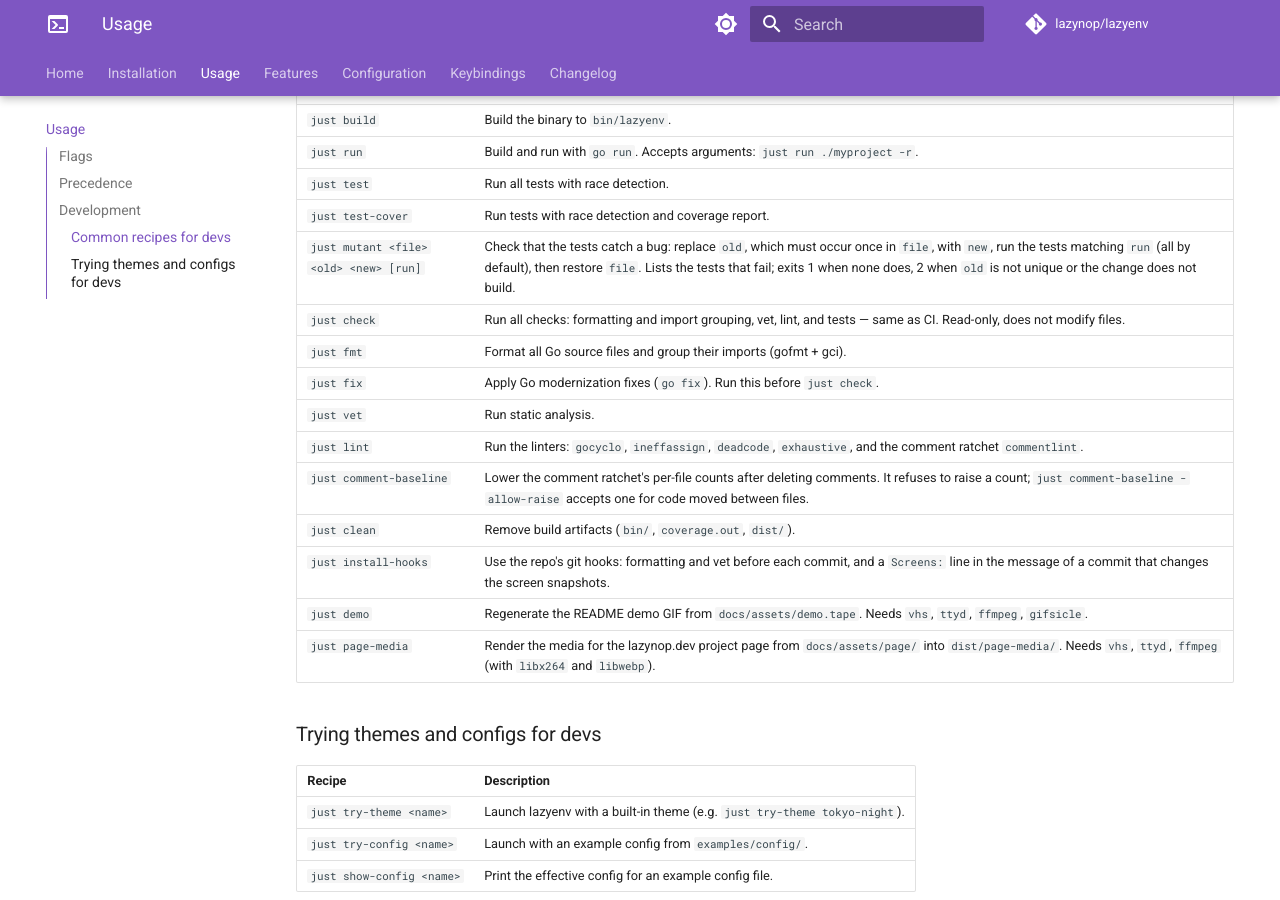
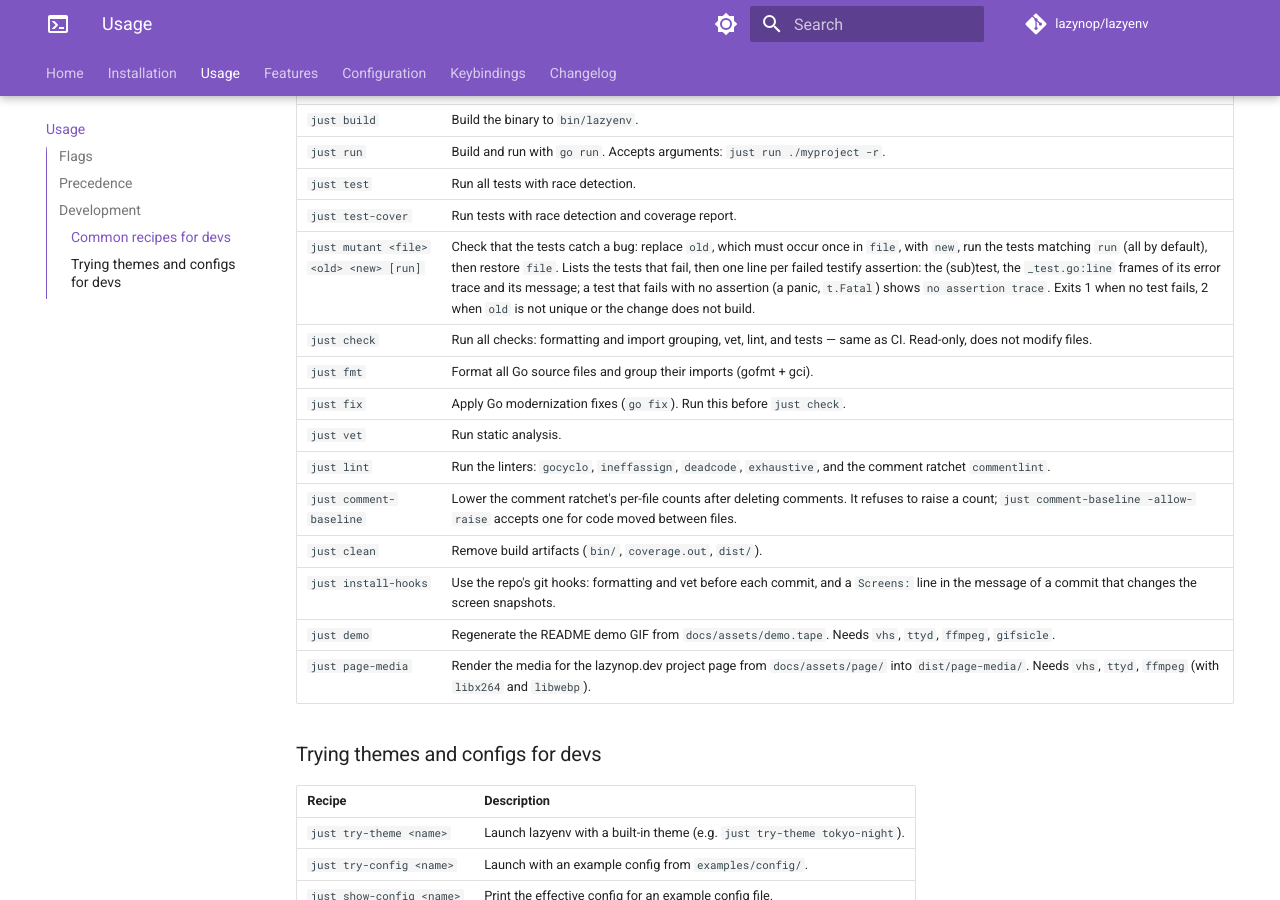
Before and after one commit to lazynop/lazyenv, an MkDocs documentation site: the page built from docs/usage.md, in a window 1280 px wide and 900 px high, scrolled down 2289 px. Built offline with MkDocs 1.6.1 and Material for MkDocs 9.7.7, drawn with Linux system fonts in a browser that asks for light colours; comment, search, counter and statistics services are not loaded.

Commit message:
feat(just): show the failed assertions in just mutant's output and keep every run's output (#106)

```diff
--- a/docs/usage.md
+++ b/docs/usage.md
@@ -88,7 +88,7 @@ just
 | `just run`        | Build and run with `go run`. Accepts arguments: `just run ./myproject -r`. |
 | `just test`       | Run all tests with race detection.                                         |
 | `just test-cover` | Run tests with race detection and coverage report.                         |
-| `just mutant <file> <old> <new> [run]` | Check that the tests catch a bug: replace `old`, which must occur once in `file`, with `new`, run the tests matching `run` (all by default), then restore `file`. Lists the tests that fail; exits 1 when none does, 2 when `old` is not unique or the change does not build. |
+| `just mutant <file> <old> <new> [run]` | Check that the tests catch a bug: replace `old`, which must occur once in `file`, with `new`, run the tests matching `run` (all by default), then restore `file`. Lists the tests that fail, then one line per failed testify assertion: the (sub)test, the `_test.go:line` frames of its error trace and its message; a test that fails with no assertion (a panic, `t.Fatal`) shows `no assertion trace`. Exits 1 when no test fails, 2 when `old` is not unique or the change does not build. |
 | `just check`      | Run all checks: formatting and import grouping, vet, lint, and tests — same as CI. Read-only, does not modify files. |
 | `just fmt`        | Format all Go source files and group their imports (gofmt + gci).                          |
 | `just fix`        | Apply Go modernization fixes (`go fix`). Run this before `just check`.                     |
```
Also changed, not shown: 1 other file.
